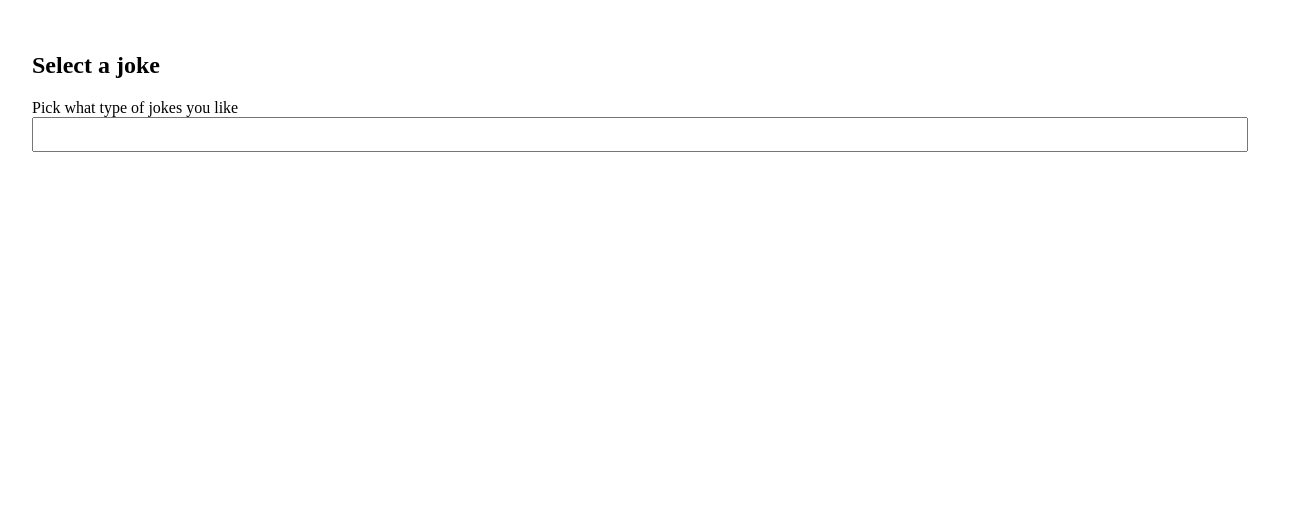
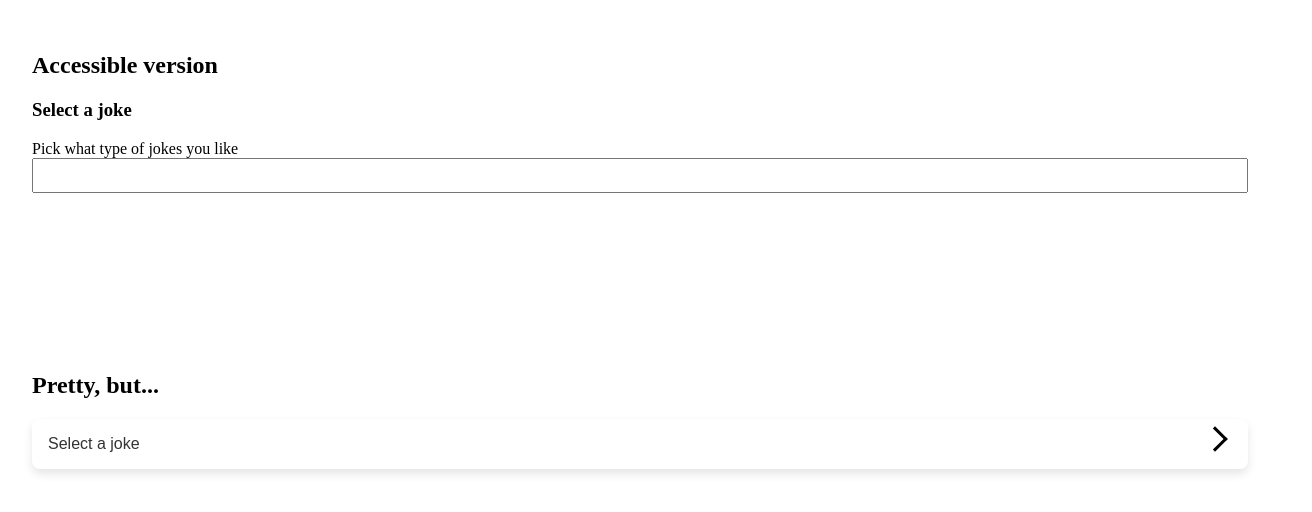
Before and after one commit to Fulvia1989/searchable-multiselect-dropdown, an Angular app: page / in a window 1280 px wide. Shown: the top 512 px of the page, 1312 px wide, since content can reach past the window. Built offline with nearby package versions, Linux system fonts and the light colour scheme.

Commit message:
non-accessible dropdown

```diff
--- a/src/app/multiselect-dropdown/multiselect-dropdown.component.html
+++ b/src/app/accessible-multiselect-dropdown/multiselect-dropdown.component.html
@@ -1,4 +1,4 @@
-<h2>Select a joke</h2>
+<h3>Select a joke</h3>
 <label for="filter">Pick what type of jokes you like</label>
 <div class="combo-wrap">
   <input
--- a/src/app/app.component.html
+++ b/src/app/app.component.html
@@ -1,5 +1,6 @@
 <router-outlet />
 <div class="main-container">
+    <h2>Accessible version</h2>
     @if( filteredOptions$  | async; as filteredoptions ){
 
         <multiselect-dropdown
@@ -7,4 +8,9 @@
         (filterValueChange)="updateList($event)"></multiselect-dropdown>
     }
 
+    <h2>Pretty, but...</h2>
+    <multiselect
+    [options]="options"
+    ></multiselect>
+
 </div>
--- /dev/null
+++ b/src/app/multiselect/multiselect.component.html
@@ -0,0 +1,19 @@
+<div class="wrapper">
+    <div class="select-btn " [ngClass]="{'open': openDropdown}" (click)="openDropdown = !openDropdown">
+        <span class="btn-text">Select a joke</span>
+        <span class="arrow-down">
+
+        </span>
+    </div>
+    <ul class="list-items">
+        @for (item of options; track $index) {
+            <li class="item">
+                <div class="checkbox">
+                    <input type="checkbox" [id]="$index" [name]="item.name" [value]="item.name" [(ngModel)]="item.selected"/>
+                    <label [for]="$index" id="{{$index}}-label">{{item.label}}</label>
+                </div>
+            </li>
+        }
+
+    </ul>
+</div>
--- /dev/null
+++ b/src/app/multiselect/multiselect.component.scss
@@ -0,0 +1,151 @@
+*{
+    font-family: Arial, Helvetica, sans-serif;
+}
+.wrapper{
+    box-sizing: border-box;
+}
+.select-btn{
+    display: flex;
+    height: 50px;
+    align-items: center;
+    justify-content: space-between;
+    padding: 0 16px;
+    border-radius: 8px;
+    cursor: pointer;
+    background-color: #fff;
+    box-shadow: 0 5px 10px rgba(0,0,0,0.1);
+    position: relative;
+
+    &.open{
+        .arrow-down{
+            transform: rotate(135deg);
+        }
+    }
+    &.open~.list-items{
+        animation-name: fadeInUp;
+        -webkit-animation-name: fadeInUp;
+        animation-duration: 0.4s;
+        -webkit-animation-duration: 0.4s;
+        animation-fill-mode: both;
+        -webkit-animation-fill-mode: both;
+    }
+    .btn-text{
+        font-size: 16px;
+        font-weight: 400;
+        color: #333;
+    }
+
+    .arrow-down{
+        position: relative;
+        top: -5px;
+        content: "";
+        display: inline-block;
+        width: 15px;
+        height: 15px;
+        border-right: 0.2em solid black;
+        border-top: 0.2em solid black;
+        transform: rotate(45deg);
+        margin-right: 0.5em;
+        margin-left: 1.0em;
+        transition: 0.3s;
+    }
+
+}
+.list-items{
+    position: absolute;
+    z-index:2;
+    min-width: max-content;
+    box-sizing: border-box;
+    width: 100%;
+    margin-top: 15px;
+    border-radius: 8px;
+    padding: 16px;
+    background-color: #fff;
+    box-shadow: 0 5px 10px rgba(0,0,0,0.1);
+    animation-name: fadeInDown;
+    -webkit-animation-name: fadeInDown;
+    animation-duration: 0.35s;
+    -webkit-animation-duration: 0.35s;
+    animation-fill-mode: both;
+    -webkit-animation-fill-mode: both;
+
+    .item{
+        display: flex;
+        align-items: center;
+        list-style: none;
+        height: 50px;
+        cursor: pointer;
+        transition: 0.3s;
+        padding: 0 15px;
+        border-radius: 8px;
+        &:hover{
+            background-color: #e3f2fd;
+        }
+    }
+}
+
+.checkbox{
+    position: relative;
+    padding: 0.5rem;
+
+
+    input[type="checkbox"] {
+        opacity: 0;
+        position: absolute;
+        right: 0;
+    }
+    label {
+        position: relative;
+        display: inline-block;
+        width: 100%;
+        min-width: max-content;
+        padding-right: 2rem;
+
+        &::before,&::after{
+            position: absolute;
+            content: "";
+
+        }
+
+        &::before{
+            display: inline-block;
+            height: 1rem;
+            width: 1rem;
+            border: 1px solid;
+            right: 0;
+            border-radius: 3px;
+        }
+        &::after {
+            display: inline-block;
+            height: 4px;
+            width: 9px;
+            border-left: 2px solid;
+            border-bottom: 2px solid;
+            right: 4px;
+            top: 4px;
+            transform: rotate(-45deg);
+            transition: opacity 0.2s;
+        }
+    }
+}
+
+@keyframes fadeInUp {
+    from {
+        transform: translate3d(0, 30px, 0);
+        opacity: 0;
+    }
+    to {
+        transform: translate3d(0,0,0);
+        opacity: 1;
+    }
+}
+@keyframes fadeInDown{
+    from{
+        transform: translate3d(0,0,0);
+        opacity: 1;
+    }
+    to{
+        transform: translate3d(0, 20px, 0);
+        opacity: 0;
+    }
+}
--- /dev/null
+++ b/src/app/multiselect/multiselect.component.ts
@@ -0,0 +1,18 @@
+import { Component, Input } from '@angular/core';
+import { OptionElement } from '../accessible-multiselect-dropdown/models/select';
+import { FormsModule } from '@angular/forms';
+import { NgClass } from '@angular/common';
+
+@Component({
+  selector: 'multiselect',
+  standalone: true,
+  imports: [FormsModule,NgClass],
+  templateUrl: './multiselect.component.html',
+  styleUrl: './multiselect.component.scss'
+})
+export class MultiselectComponent {
+  @Input() options:OptionElement[] =[];
+  openDropdown:boolean =false;
+
+
+}
```
Also changed, not shown: src/app/app.component.ts (+4 -3 lines), src/app/accessible-multiselect-dropdown/models/keyboard.ts (renamed from src/app/multiselect-dropdown/models/keyboard.ts), src/app/accessible-multiselect-dropdown/models/select.ts (renamed from src/app/multiselect-dropdown/models/select.ts), src/app/accessible-multiselect-dropdown/multiselect-dropdown.component.scss (renamed from src/app/multiselect-dropdown/multiselect-dropdown.component.scss), src/app/accessible-multiselect-dropdown/multiselect-dropdown.component.ts (renamed from src/app/multiselect-dropdown/multiselect-dropdown.component.ts).
